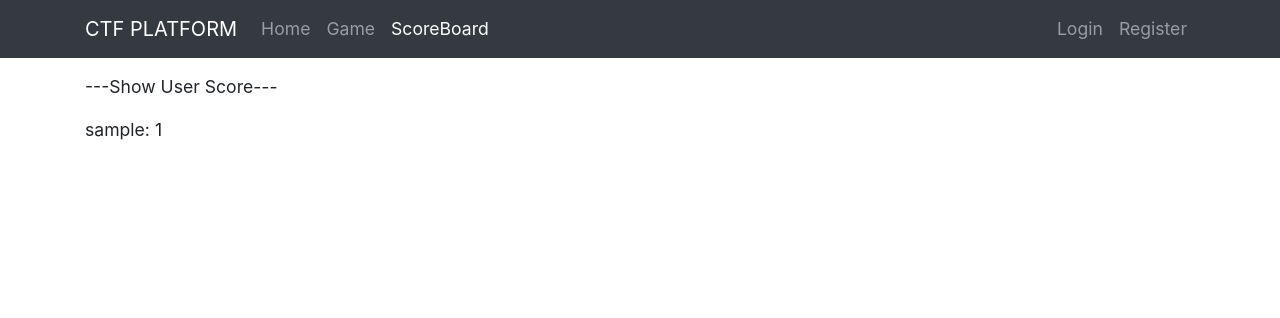
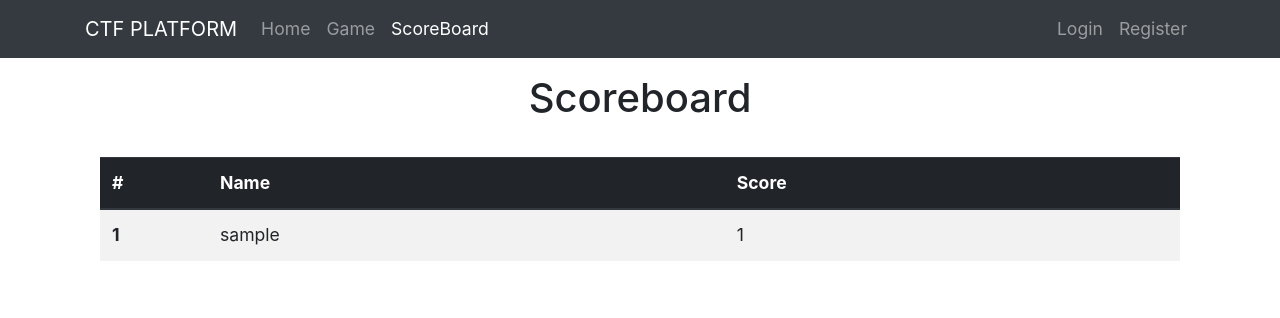
Before and after one commit to NirushaaaR/CTF-platform-final-project, a Django app: page /scoreboard/ in a window 1280 px wide. Shown: the top 318 px of the page. Run offline with Django 3.2, Linux system fonts and the light colour scheme; tables that the repository leaves empty hold one stand-in row (values such as "Sample post"); parts of the project's set-up code (start-up, migrations or seed data) failed here and were passed over; some libraries are stand-ins or nearby versions; some web fonts are replaced.

Commit message:
change scoreboard template

```diff
--- a/src/templates/core/scoreboard.html
+++ b/src/templates/core/scoreboard.html
@@ -1,8 +1,27 @@
 {% extends 'base.html' %} {% block content %}
 <div class="container">
-    <p>---Show User Score---</p>
-    {% for user in top_10 %}
-    <p>{{user.username}}: {{user.score}}</p>
-    {% endfor %}
+    <div class="container">
+        <h1 class="text-center">Scoreboard</h1>
+            <br>
+        <table class="table table-striped">
+            <thead class="thead-dark">
+                <tr>
+                    <th scope="col">#</th>
+                    <th scope="col">Name</th>
+                    <th scope="col">Score</th>
+                </tr>
+            </thead>
+            <tbody>
+                {% for user in top_10 %}
+                <tr>
+                    <th scope="row" width="10%" class="text-nowrap">{{forloop.counter}}</th>
+                    <td class="text-nowrap">{{user.username}}</td>
+                    <td class="text-nowrap">{{user.score}}</td>
+                </tr>
+                {% endfor %}
+            </tbody>
+
+        </table>
+    </div>
 </div>
 {% endblock content %}
```
